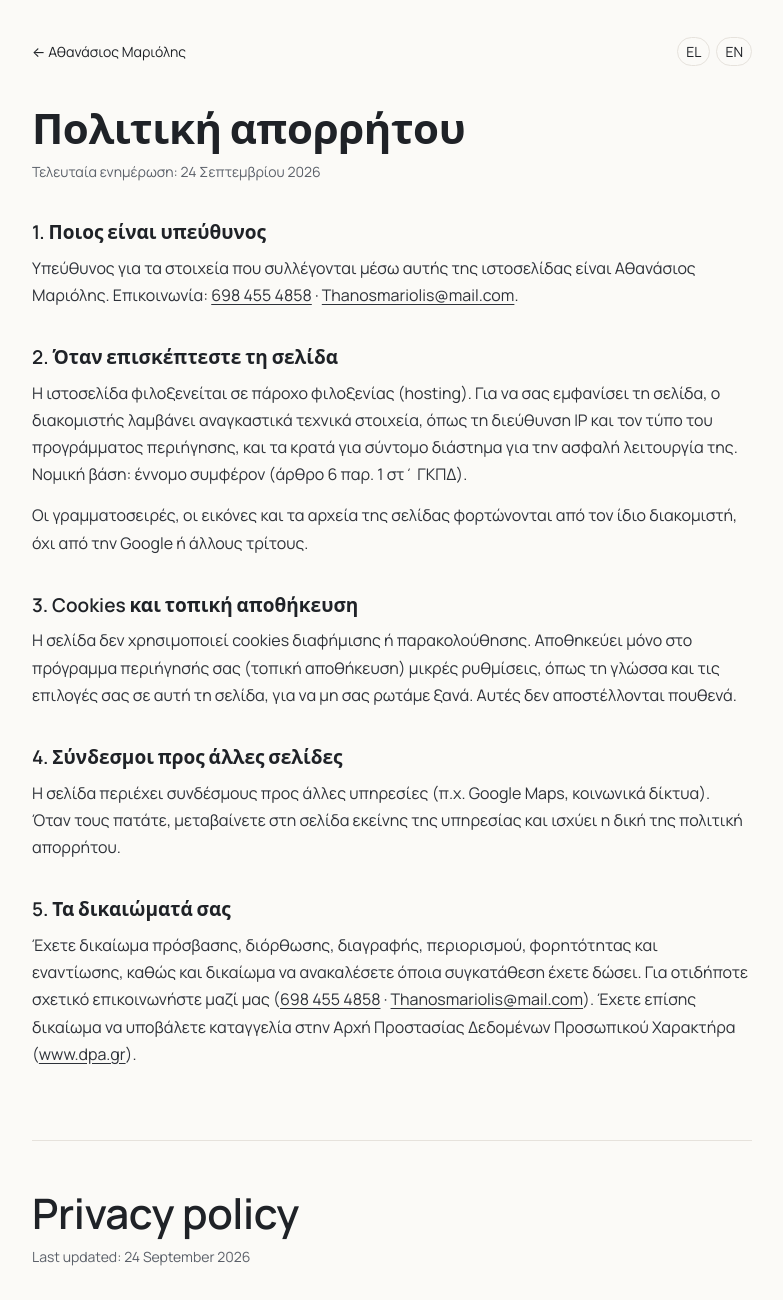
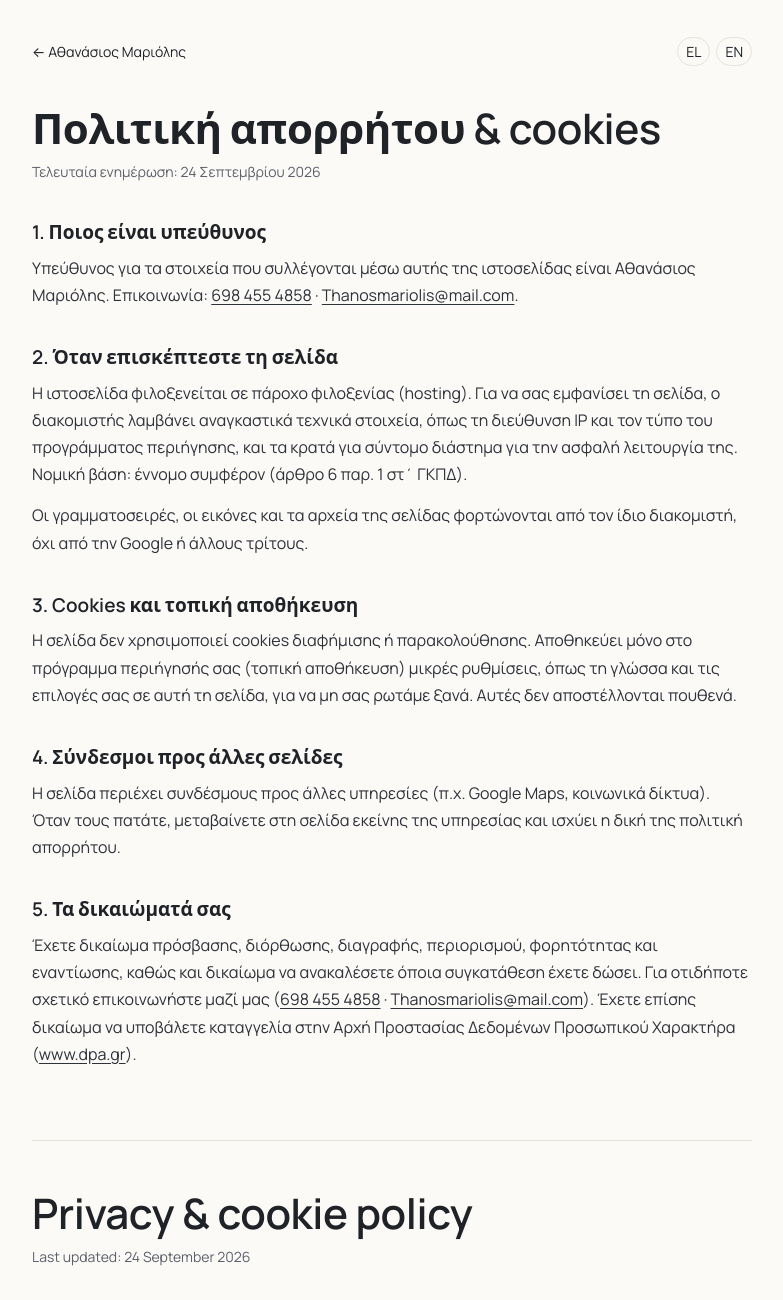
Before and after one commit to agelmet/MARIOLIS, a plain HTML site: page privacy.html in a window 1280 px wide. Shown: the top 1300 px of the page, without its empty margins (248-1031 px from the left). Drawn offline with Linux system fonts and the light colour scheme; a web font is replaced by a local one.

Commit message:
Cookies: one box on the first visit — «Αποδοχή» shows the map / video at once (and on every later visit); footer link «Απόρρητο & cookies» [skip netlify]
Co-Authored-By: Claude Opus 5.5 <noreply@anthropic.com>
Claude-Session: https://claude.ai/code/session_01RhMGbgHsRQqEWVxErgyAxo

```diff
--- a/privacy.html
+++ b/privacy.html
@@ -3,7 +3,7 @@
 <head>
 <meta charset="utf-8">
 <meta name="viewport" content="width=device-width, initial-scale=1">
-<title>Πολιτική απορρήτου · Αθανάσιος Μαριόλης</title>
+<title>Πολιτική απορρήτου & cookies · Αθανάσιος Μαριόλης</title>
 <meta name="robots" content="index,follow">
 <link rel="icon" href="favicon.ico">
 <style id="advon-fonts">/* fonts served from this site (was Google Fonts) */
@@ -55,7 +55,7 @@ footer{margin-top:64px;color:var(--mute);font-size:13px}
 <div class="w">
 <nav><a href="index.html">← <span>Αθανάσιος Μαριόλης</span></a><span class="lang"><a href="#el" lang="el">EL</a><a href="#en" lang="en">EN</a></span></nav>
 <section id="el">
-<h1>Πολιτική απορρήτου</h1>
+<h1>Πολιτική απορρήτου &amp; cookies</h1>
 <p class="upd">Τελευταία ενημέρωση: 24 Σεπτεμβρίου 2026</p>
 <h2>1. Ποιος είναι υπεύθυνος</h2>
 <p>Υπεύθυνος για τα στοιχεία που συλλέγονται μέσω αυτής της ιστοσελίδας είναι Αθανάσιος Μαριόλης. Επικοινωνία: <a href="tel:+306984554858">698 455 4858</a> · <a href="mailto:Thanosmariolis@mail.com">Thanosmariolis@mail.com</a>.</p>
@@ -70,7 +70,7 @@ footer{margin-top:64px;color:var(--mute);font-size:13px}
 
 </section>
 <section id="en" lang="en">
-<h1>Privacy policy</h1>
+<h1>Privacy &amp; cookie policy</h1>
 <p class="upd">Last updated: 24 September 2026</p>
 <h2>1. Who is responsible</h2>
 <p>The controller for data collected through this website is Athanasios Mariolis. Contact: <a href="tel:+306984554858">698 455 4858</a> · <a href="mailto:Thanosmariolis@mail.com">Thanosmariolis@mail.com</a>.</p>
```
Also changed, not shown: index.html (+1 -1 lines).
